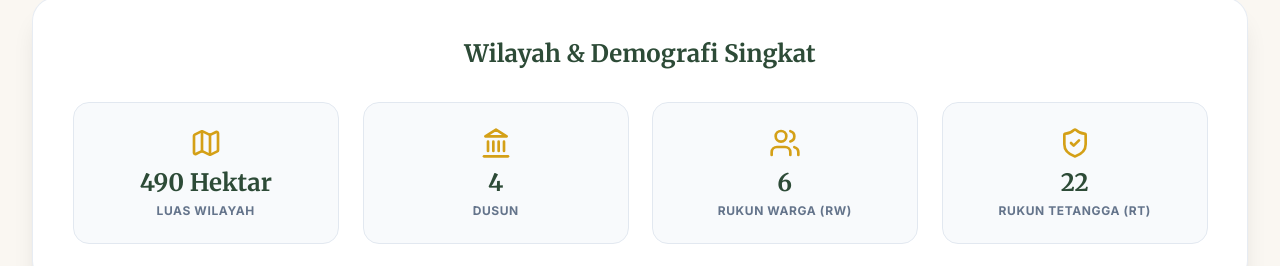
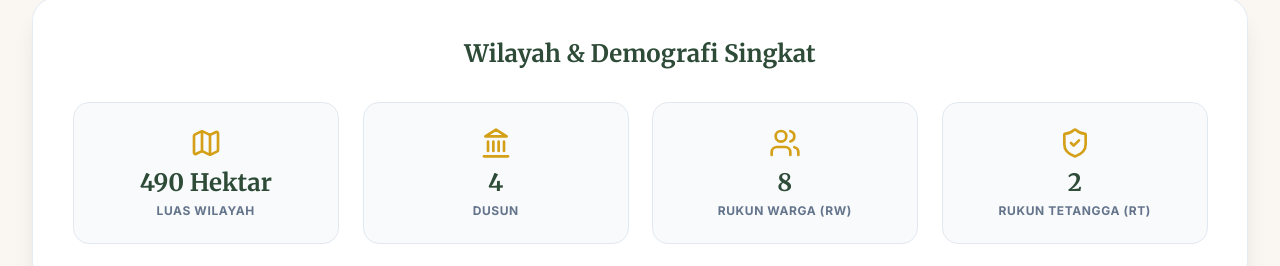
Before and after one commit to RafaelPransa/frontend-desa-tenjonagara, a React (Vite) app: page /profil in a window 1280 px wide. Shown: the part 1562-1828 px from the top of the page. Built offline with nearby package versions, Linux system fonts and the light colour scheme; no server answers.

Commit message:
fix: update actual demographic numbers (Dusun 4, RW 8, RT 38)

```diff
--- a/src/pages/ProfilDesa.jsx
+++ b/src/pages/ProfilDesa.jsx
@@ -144,7 +144,7 @@ Kini, Desa Tenjonagara dikenal sebagai desa yang mandiri, aktif, dan progresif,
                 <ScrollReveal direction="up" delay={300}>
                   <div className="bg-slate-50 p-6 rounded-2xl border border-slate-200 hover:border-emerald-300 hover:shadow-md transition-all">
                     <Users className="w-8 h-8 text-accent mx-auto mb-2" />
-                    <div className="text-2xl font-bold font-serif text-primary">{profil?.jumlah_rw || 6}</div>
+                    <div className="text-2xl font-bold font-serif text-primary">{profil?.jumlah_rw || 8}</div>
                     <div className="text-xs text-slate-500 font-bold uppercase tracking-wider mt-1">Rukun Warga (RW)</div>
                   </div>
                 </ScrollReveal>
@@ -152,7 +152,7 @@ Kini, Desa Tenjonagara dikenal sebagai desa yang mandiri, aktif, dan progresif,
                 <ScrollReveal direction="up" delay={400}>
                   <div className="bg-slate-50 p-6 rounded-2xl border border-slate-200 hover:border-emerald-300 hover:shadow-md transition-all">
                     <ShieldCheck className="w-8 h-8 text-accent mx-auto mb-2" />
-                    <div className="text-2xl font-bold font-serif text-primary">{profil?.jumlah_rt || 22}</div>
+                    <div className="text-2xl font-bold font-serif text-primary">{profil?.jumlah_rt || 2}</div>
                     <div className="text-xs text-slate-500 font-bold uppercase tracking-wider mt-1">Rukun Tetangga (RT)</div>
                   </div>
                 </ScrollReveal>
```
